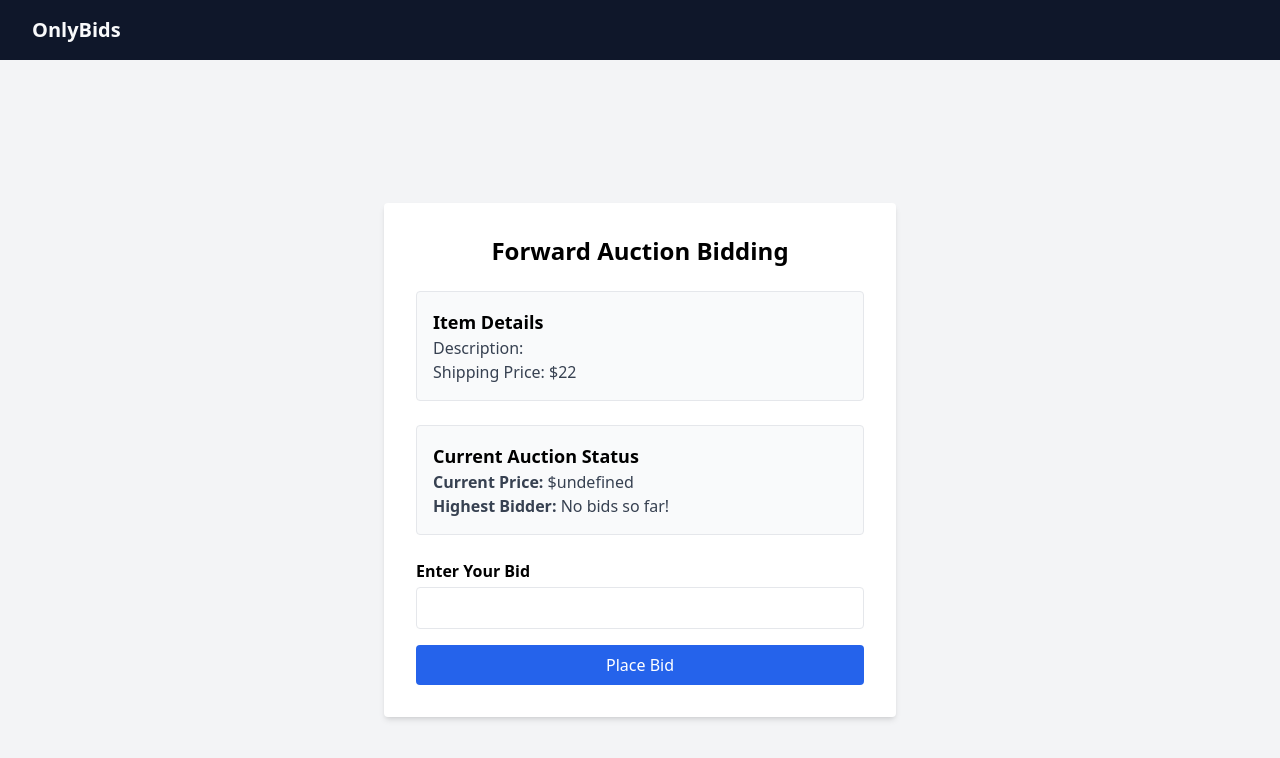
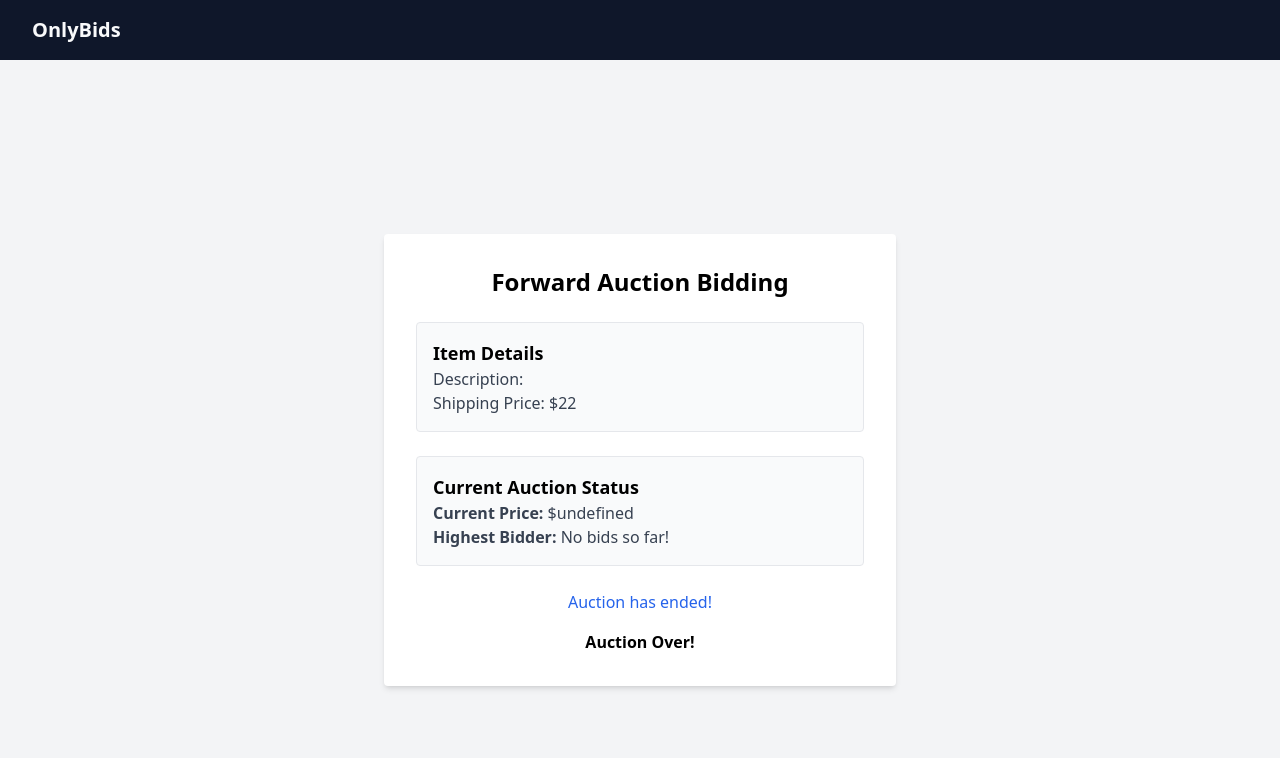
Before and after one commit to jamesliangg/EECS-4413-OnlyBids, a React (Vite) app in the folder frontend/: page /forward-bidding in a window 1280 px wide. Shown: the top 758 px of the page. Built offline with nearby package versions, Linux system fonts and the light colour scheme.

Commit message:
fixed bidding

```diff
--- a/frontend/src/pages/DutchBidding.jsx
+++ b/frontend/src/pages/DutchBidding.jsx
@@ -16,22 +16,22 @@ function DutchBidding() {
   const [currentPrice, setCurrentPrice] = useState(null)
   const [message, setMessage] = useState("")
   const [socket, setSocket] = useState(null)
+  const [winner, setWinner] = useState(null)
   const [isBid, setIsBid] = useState(false)
-
+  const [isCompleted, setIsCompleted] = useState(false)
+  const [completedMessage, setCompletedMessage] = useState("")
 
   const shippingPrice = "22"
     useEffect(() => {
       setAuctionId(auction?.auction_id)
       setIsBid(auction?.winner_id === userID);
+      setIsCompleted(auction?.winner_id === userID)
     }, [])
 
   useEffect(() => {
     if (!auctionId) return // only connect if have an auctionId
 
-    // Create a new socket connection
-    const newSocket = io({
-      // blabla
-    })
+     const newSocket = io("http://localhost:3000", { transports: ["websocket"] });
 
     // save socket to state
     setSocket(newSocket)
@@ -39,11 +39,24 @@ function DutchBidding() {
     // join the specific auction room
     newSocket.emit("joinAuction", auctionId)
 
+    newSocket.on("joinedAuction", (data) => {
+      console.log(`${data.roomName}-${userID}:Joined room`)
+    })
+
     // listen to the real-time price updates
-    newSocket.on("dutchPriceUpdate", (data) => {
-      if (data.auctionId === auctionId) {
-        setCurrentPrice(data.newPrice)
-      }
+    /*
+     io.to(`auction_${auctionId}`).emit("auctionEnded", {
+        auctionId,
+        winner: userId,
+        finalPrice: updatedAuction.final_price,
+        message: "Dutch auction ended - Current price accepted",
+      });
+    */
+    newSocket.on("auctionEnded", (data) => {
+      setWinner(data?.winner);
+      setCompletedMessage(data.message);
+      setIsBid(data?.winner === userID);
+      setIsCompleted(true)
     })
 
     return () => {
@@ -51,6 +64,9 @@ function DutchBidding() {
     }
   }, [auctionId])
   const handlePayment = () => {
+    if(userID != highestBidder) {
+      setMessage("You cannot Pay! You are not the highest bidder")
+    }
     navigate("/payment",{state: {auction_id: auctionId, user_id: userID}});
   }
 
@@ -99,7 +115,8 @@ function DutchBidding() {
 
       {/* Message Display */}
       {message && <p className="text-blue-600 mb-4 text-center">{message}</p>}
-      { !isBid && (<button
+      {!isBid && <p className="text-red-600 mb-4 text-center">{completedMessage}</p>}
+      { !isBid && !isCompleted && (<button
           type="submit"
           className="
             bg-blue-600 hover:bg-blue-700 text-white
--- a/frontend/src/pages/ForwardBidding.jsx
+++ b/frontend/src/pages/ForwardBidding.jsx
@@ -18,6 +18,9 @@ function ForwardBidding() {
   const [socket, setSocket] = useState(null);
   const shippingPrice = "22";
   const [isHighestBidder, setisHighestBidder] = useState(false);
+  const [notWinningBidder, setNotWinningBidder] = useState(false);
+  const [auctionEnded, setAuctionEnded] = useState(false);
+
   const formatFromMySQL = (mysqlDatetime) => {
     if (!mysqlDatetime) return null;
     // If it's already in ISO format, return as-is
@@ -33,14 +36,23 @@ function ForwardBidding() {
     setHighestBidder(auction?.winner_id);
 
     if (auction?.end_time) {
-      const auctionEndTime = new Date(
-        formatFromMySQL(auction?.end_time)
-      ).getTime();
-      setisHighestBidder(
-        Date.now() > auctionEndTime && auction?.winner_id == userID
-      );
+      const auctionEndTime = new Date(formatFromMySQL(auction?.end_time)).getTime()
+      setisHighestBidder(Date.now() > auctionEndTime && auction?.winner_id == userID)
+      setNotWinningBidder(Date.now() > auctionEndTime && auction?.winner_id != userID)
     }
-  }, [auction]);
+
+    const auctionEndTime = new Date(formatFromMySQL(auction?.end_time)).getTime();
+    const checkAuctionEnd = () => {
+      if (Date.now() >= auctionEndTime) {
+        setAuctionEnded(true);
+        setMessage("Auction has ended!");
+      }
+    };
+
+    const interval = setInterval(checkAuctionEnd, 1000);
+
+    return () => clearInterval(interval);
+  }, [auction])
 
   useEffect(() => {
     if (!auctionId) return;
@@ -91,8 +103,12 @@ function ForwardBidding() {
       });
   };
   const handlePayment = () => {
-    navigate("/payment", { state: { auction_id: auctionId, user_id: userID } });
-  };
+    if(userID != highestBidder) {
+      setMessage("You cannot Pay! You are not the highest bidder!!");
+      return;
+    }
+    navigate("/payment",{state: {auction_id: auctionId, user_id: userID}});
+  }
 
   return (
     <div className="bg-gray-100 min-h-screen flex items-center justify-center">
@@ -111,11 +127,7 @@ function ForwardBidding() {
           <h2 className="text-lg font-semibold">Current Auction Status</h2>
           <p className="text-gray-700">
             <span className="font-semibold">Current Price:</span>{" "}
-            {highestBid !== null
-              ? `$${highestBid}`
-              : auction?.starting_price
-              ? `$${auction.starting_price}`
-              : "N/A"}
+            {highestBid !== null ? `$${highestBid}` : `$${auction?.starting_price}`}
           </p>
           <p className="text-gray-700">
             <span className="font-semibold">Highest Bidder:</span>{" "}
@@ -125,7 +137,7 @@ function ForwardBidding() {
 
         {message && <p className="text-blue-600 mb-4 text-center">{message}</p>}
 
-        {!isHighestBidder && (
+        {!auctionEnded && (
           <form className="space-y-4" onSubmit={handlePlaceBid}>
             <div>
               <label className="block mb-1 font-semibold">Enter Your Bid</label>
@@ -141,22 +153,26 @@ function ForwardBidding() {
             <button
               type="submit"
               className="
-              bg-blue-600 hover:bg-blue-700 text-white
-              px-4 py-2 rounded w-full transition-colors
-            "
+                bg-blue-600 hover:bg-blue-700 text-white
+                px-4 py-2 rounded w-full transition-colors
+              "
             >
               Place Bid
             </button>
           </form>
         )}
-        {isHighestBidder && (
+
+        {auctionEnded && (
+          <div className="text-red text-center font-bold">Auction Over!</div>
+        )}
+
+        {auctionEnded && userID === highestBidder && (
           <button
-            type="submit"
             className="
-              bg-blue-600 hover:bg-blue-700 text-white
+              bg-green-600 hover:bg-green-700 text-white
               px-4 py-2 rounded w-full transition-colors
             "
-            onClick={() => handlePayment()}
+            onClick={handlePayment}
           >
             Pay Now
           </button>
--- a/frontend/src/pages/Winnings.jsx
+++ b/frontend/src/pages/Winnings.jsx
@@ -28,7 +28,7 @@ function Winnings() {
   }, [userID]);
 
   const handlePayment = (auctionId) => {
-    navigate("/payment", { state: { auctionId } });
+    navigate("/payment", { state: { auction_id: auctionId, user_id: userID } });
   };
 
   return (
```
